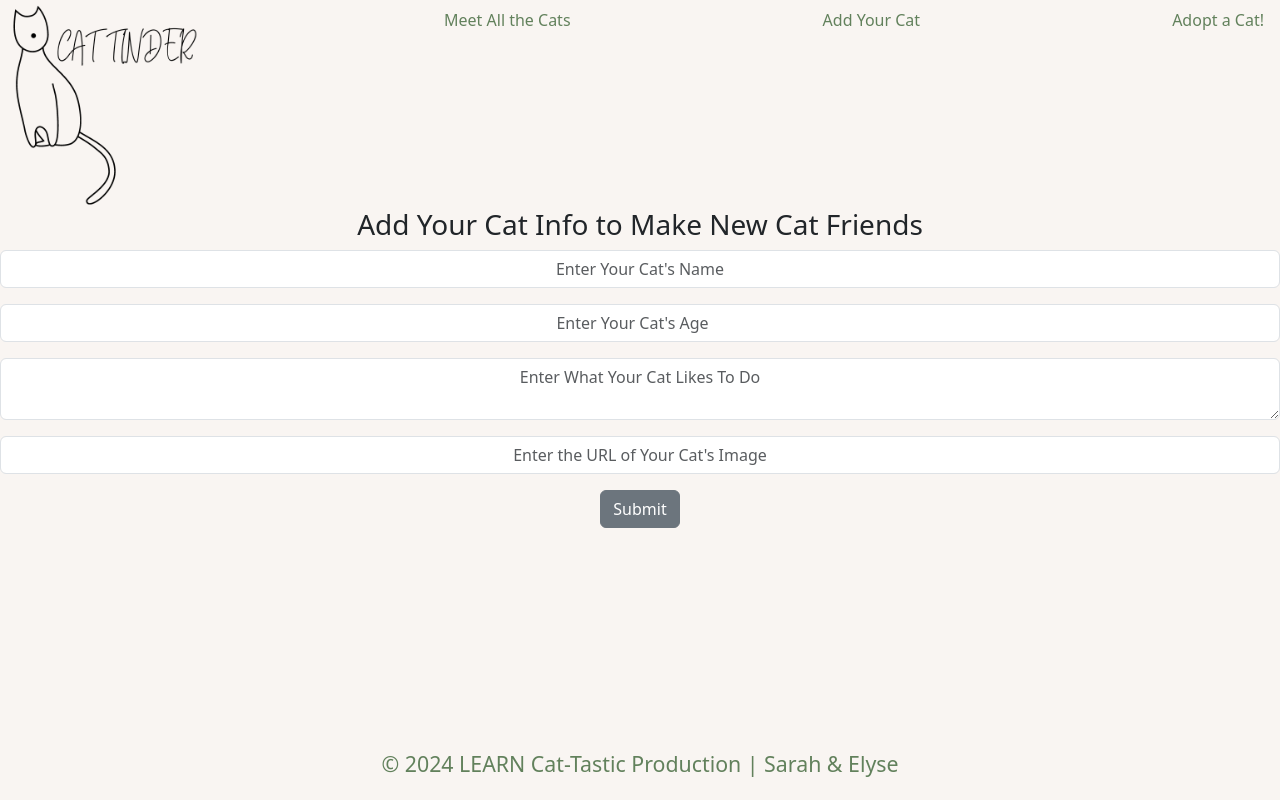
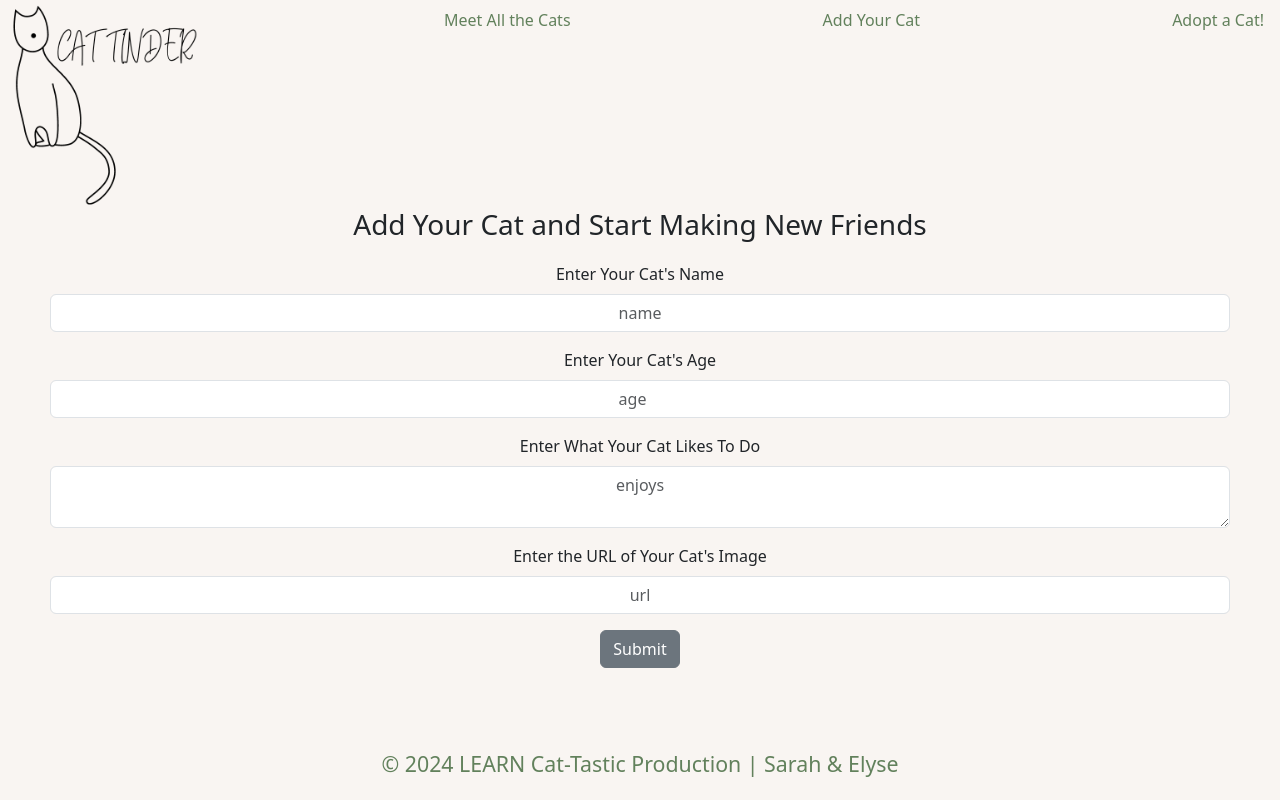
Before and after one commit to learn-academy-2023-india/cat-tinder-frontend-lean-cuisine, a React (Create React App) app: page /catnew in a window 1280 px wide. Built offline with nearby package versions, Linux system fonts and the light colour scheme.

Commit message:
:sparkles: adds form to create a new cat, styles form, adds specs

```diff
--- a/src/App.css
+++ b/src/App.css
@@ -14,10 +14,15 @@ footer {
   width: 100%;
 }
 
+form {
+  margin: 20px 50px;
+}
+
 .cat-profile-pic {
   border-radius: 10px;
   box-shadow: 0 3px 10px rgb(0 0 0 / 0.2);
   height: 12rem;
+  margin: 10px;
 }
 
 .cat-index-section {
--- a/src/App.js
+++ b/src/App.js
@@ -18,15 +18,30 @@ const App = () => {
     console.log(newCat)
   }
 
+  const updateCat = (cat, id) => {
+    console.log(cat)
+    console.log(id)
+  }
+
+  const deleteCat = (id) => {
+    console.log(id)
+  }
+
   return (
     <>
       <Header />
       <Routes>
         <Route path="/" element={<Home />} />
         <Route path="/catindex" element={<CatIndex cats={cats} />} />
-        <Route path="/catshow/:id" element={<CatShow cats={cats} />} />
+        <Route
+          path="/catshow/:id"
+          element={<CatShow cats={cats} deleteCat={deleteCat} />}
+        />
         <Route path="/catnew" element={<CatNew createCat={createCat} />} />
-        <Route path="/catedit" element={<CatEdit />} />
+        <Route
+          path="/catedit/:id"
+          element={<CatEdit cats={cats} updateCat={updateCat} />}
+        />
         <Route path="*" element={<NotFound />} />
       </Routes>
       <Footer />
--- a/src/pages/CatNew.js
+++ b/src/pages/CatNew.js
@@ -1,5 +1,5 @@
 import React, { useState } from "react"
-import { Form, FormGroup, Input, Button } from "reactstrap"
+import { Form, FormGroup, Input, Label, Button } from "reactstrap"
 import { useNavigate } from "react-router-dom"
 
 const CatNew = ({ createCat }) => {
@@ -22,40 +22,44 @@ const CatNew = ({ createCat }) => {
 
   return (
     <>
-      <h3>Add Your Cat Info to Make New Cat Friends</h3>
+      <h3>Add Your Cat and Start Making New Friends</h3>
       <Form>
         <FormGroup>
+          <Label htmlFor="name">Enter Your Cat's Name</Label>
           <Input
-            id="name"
+            data-testid="name"
             name="name"
-            placeholder="Enter Your Cat's Name"
+            placeholder="name"
             type="text"
             onChange={handleChange}
           />
         </FormGroup>
         <FormGroup>
+          <Label htmlFor="age">Enter Your Cat's Age</Label>
           <Input
-            id="age"
+            data-testid="age"
             name="age"
-            placeholder="Enter Your Cat's Age"
+            placeholder="age"
             type="number"
             onChange={handleChange}
           />
         </FormGroup>
         <FormGroup>
+          <Label htmlFor="enjoys">Enter What Your Cat Likes To Do</Label>
           <Input
-            id="enjoys"
+            data-testid="enjoys"
             name="enjoys"
-            placeholder="Enter What Your Cat Likes To Do"
+            placeholder="enjoys"
             type="textarea"
             onChange={handleChange}
           />
         </FormGroup>
         <FormGroup>
+          <Label htmlFor="url">Enter the URL of Your Cat's Image</Label>
           <Input
-            id="image"
+            data-testid="image"
             name="image"
-            placeholder="Enter the URL of Your Cat's Image"
+            placeholder="url"
             type="text"
             onChange={handleChange}
           />
```
Also changed, not shown: 1 other file (tests, documents, lock files or other folders).
